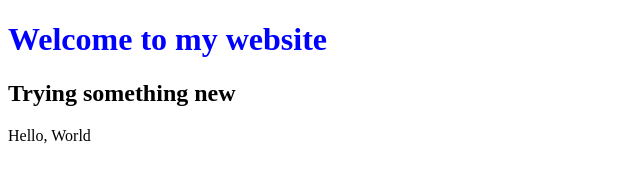
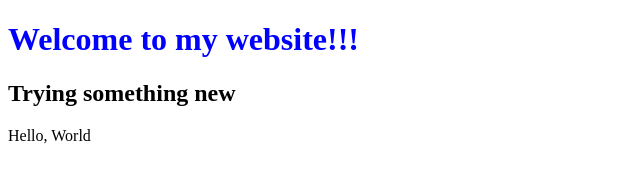
Before and after one commit to Jeanwrld/hello, a plain HTML site: page hello.html in a window 1280 px wide. Shown: the full height of the page, 0-640 px from the left. Drawn offline with Linux system fonts and the light colour scheme.

Commit message:
Update hello.html
added some exclamation too

```diff
--- a/hello.html
+++ b/hello.html
@@ -6,7 +6,7 @@
     <title>Document</title>
 </head>
 <body>
-    <h1 style="color:blue;">Welcome to my website</h1>
+    <h1 style="color:blue;">Welcome to my website!!!</h1>
     <h2>Trying something new</h2>
     Hello, World
 
```
